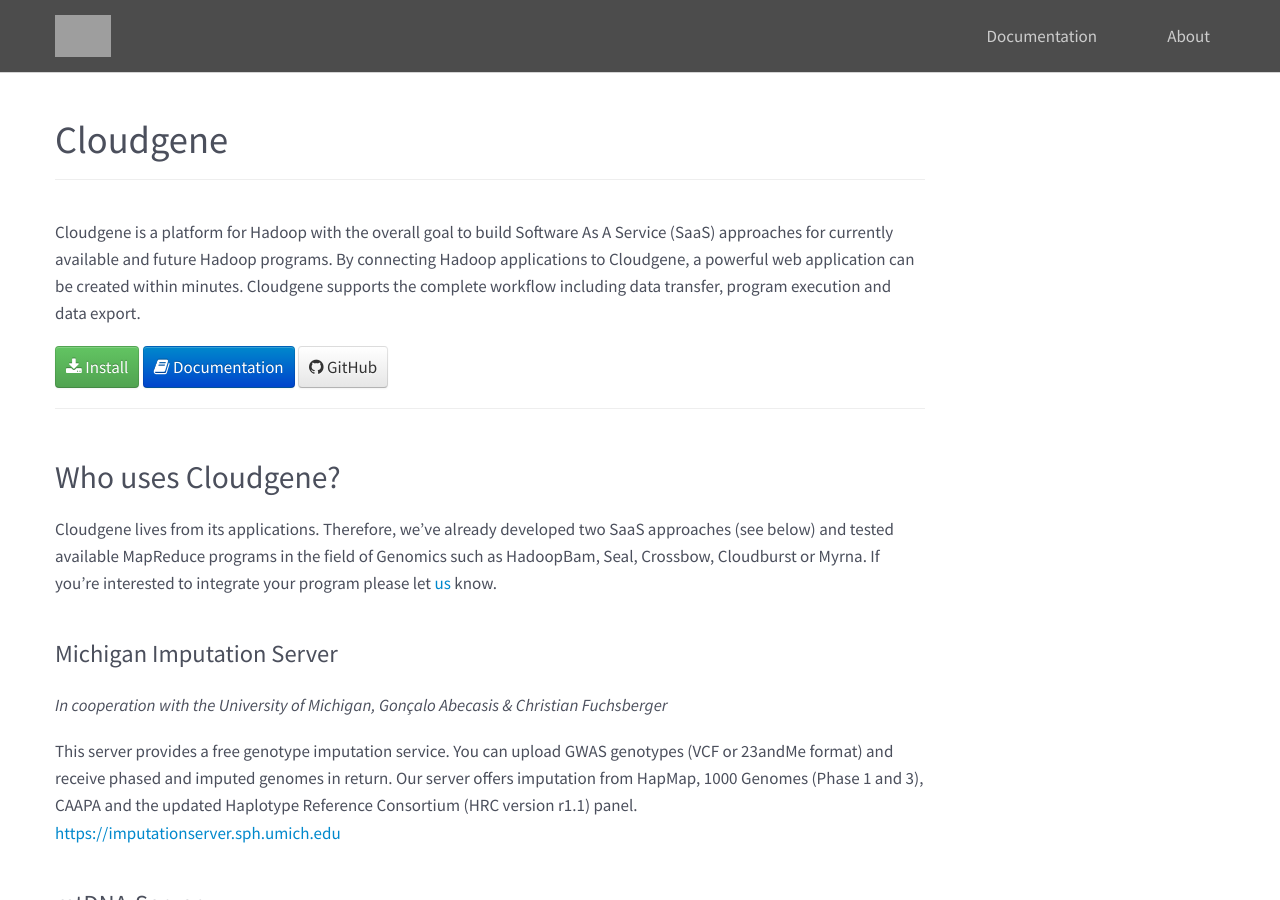
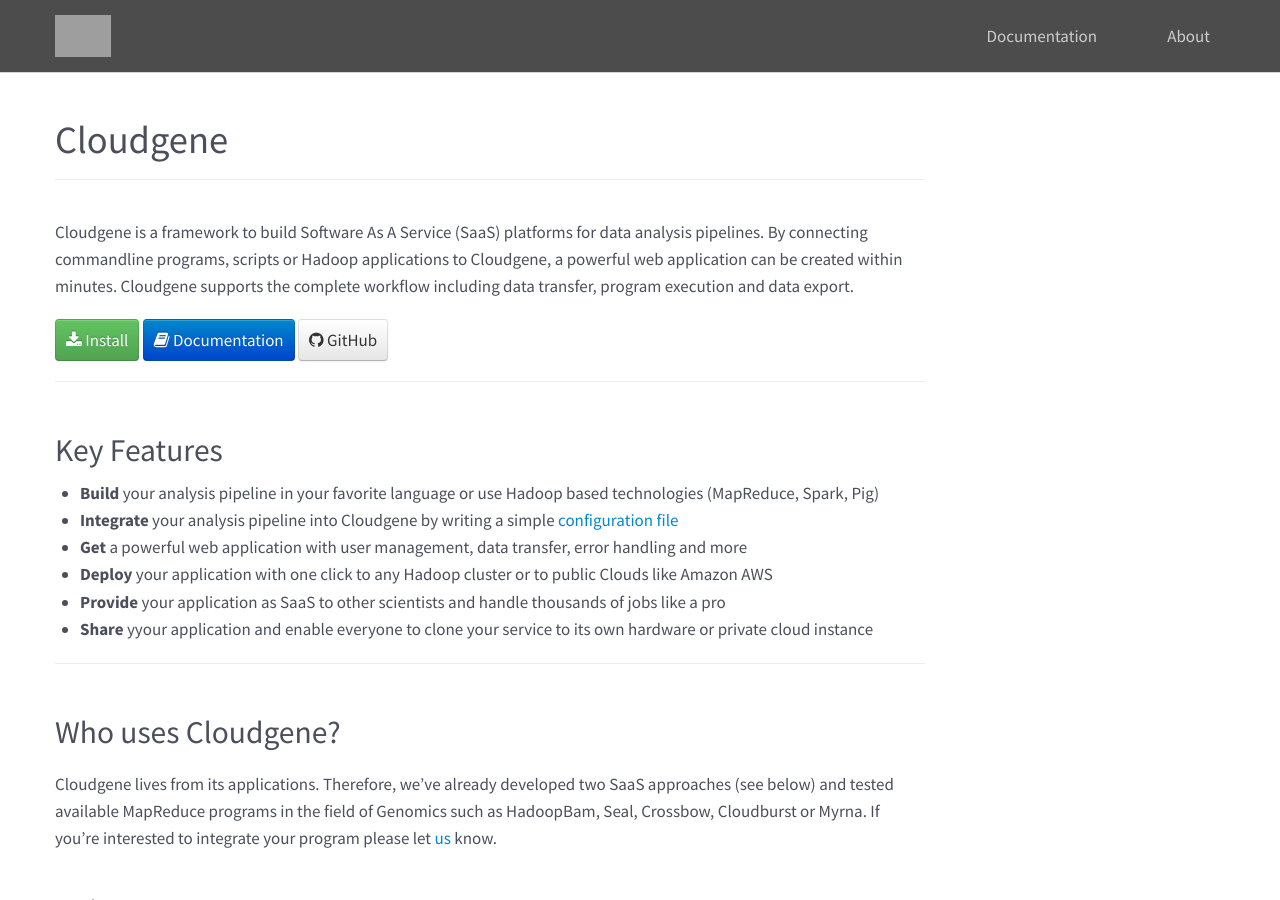
Before and after one commit to genepi/cloudgene-website, a Jekyll site: the page built from index.md, in a window 1280 px wide and 900 px high. Built offline with Jekyll 4.4.1, drawn with Linux system fonts in a browser that asks for light colours; nearby versions of some CDN libraries; grey boxes are pictures that could not be loaded.

Commit message:
Update index.md

```diff
--- a/index.md
+++ b/index.md
@@ -3,14 +3,23 @@ layout: page
 title: Cloudgene
 ---
 
-Cloudgene is a platform for Hadoop with the overall goal to build Software As A Service (SaaS) approaches for currently available and future Hadoop programs. By connecting Hadoop applications to Cloudgene, a powerful web application can be created within minutes. Cloudgene supports the complete workflow including data transfer, program execution and data export.
+Cloudgene is a framework to build Software As A Service (SaaS) platforms for data analysis pipelines. By connecting commandline programs, scripts or Hadoop applications to Cloudgene, a powerful web application can be created within minutes. Cloudgene supports the complete workflow including data transfer, program execution and data export.
 
 
 <a class="btn btn-lg btn-success" href="http://docs.cloudgene.io/installation/" target="_blank" role="button"><i class="fa fa-download" aria-hidden="true"></i> Install</a>
 <a class="btn btn-lg btn-primary" href="http://docs.cloudgene.io" target="_blank" role="button"><i class="fa fa-book" aria-hidden="true"></i> Documentation</a>
 <a class="btn btn-lg btn-secondary" href="https://github.com/genepi/cloudgene"  target="_blank" role="button"><i class="fa fa-github" aria-hidden="true"></i> GitHub</a>
 
+* * *
 
+## Key Features
+
+- **Build** your analysis pipeline in your favorite language or use Hadoop based technologies (MapReduce, Spark, Pig)
+- **Integrate** your analysis pipeline into Cloudgene by writing a simple [configuration file](http://docs.cloudgene.io/developers/introduction/)
+- **Get** a powerful web application with user management, data transfer, error handling and more
+- **Deploy** your application with one click to any Hadoop cluster or to public Clouds like Amazon AWS
+- **Provide** your application as SaaS to other scientists and handle thousands of jobs like a pro
+- **Share** yyour application and enable everyone to clone your service to its own hardware or private cloud instance
 
 * * *
 
```
